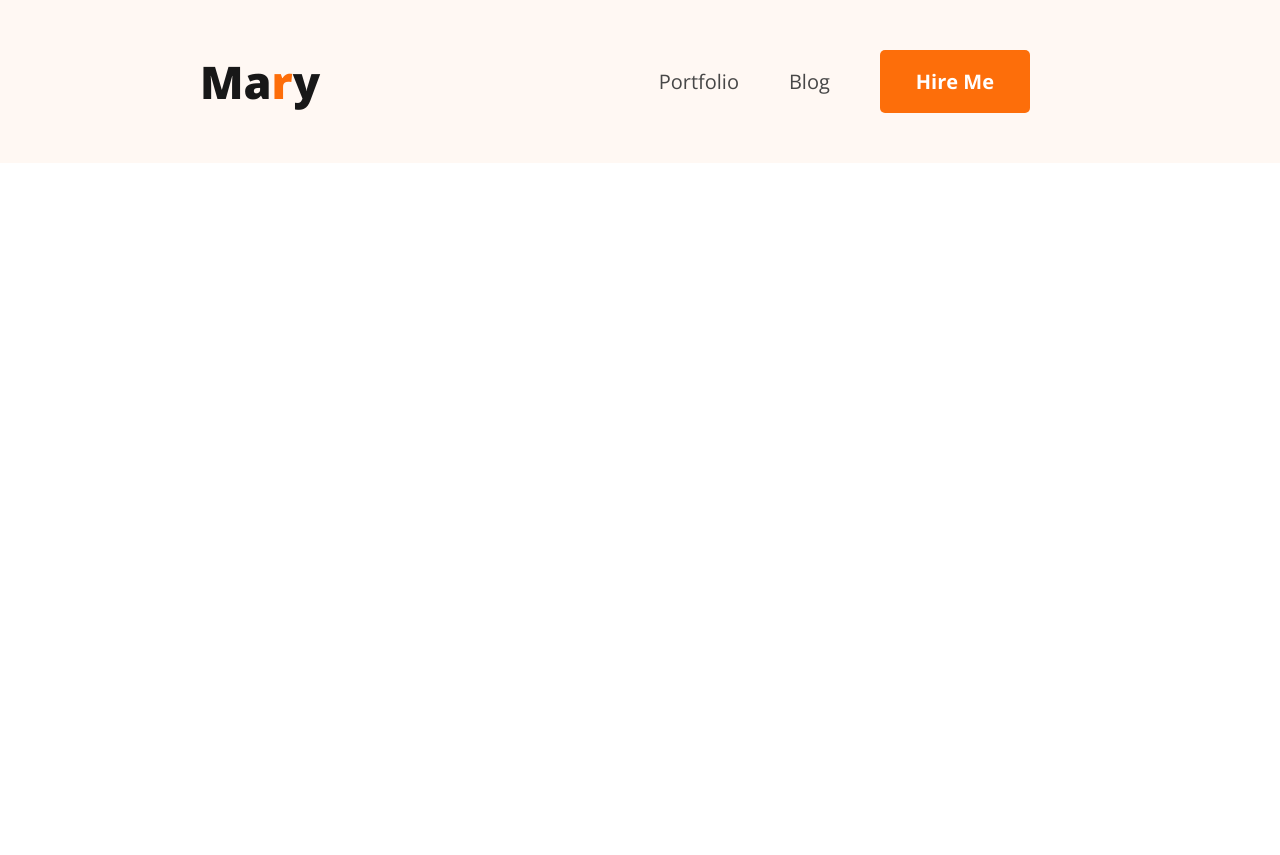
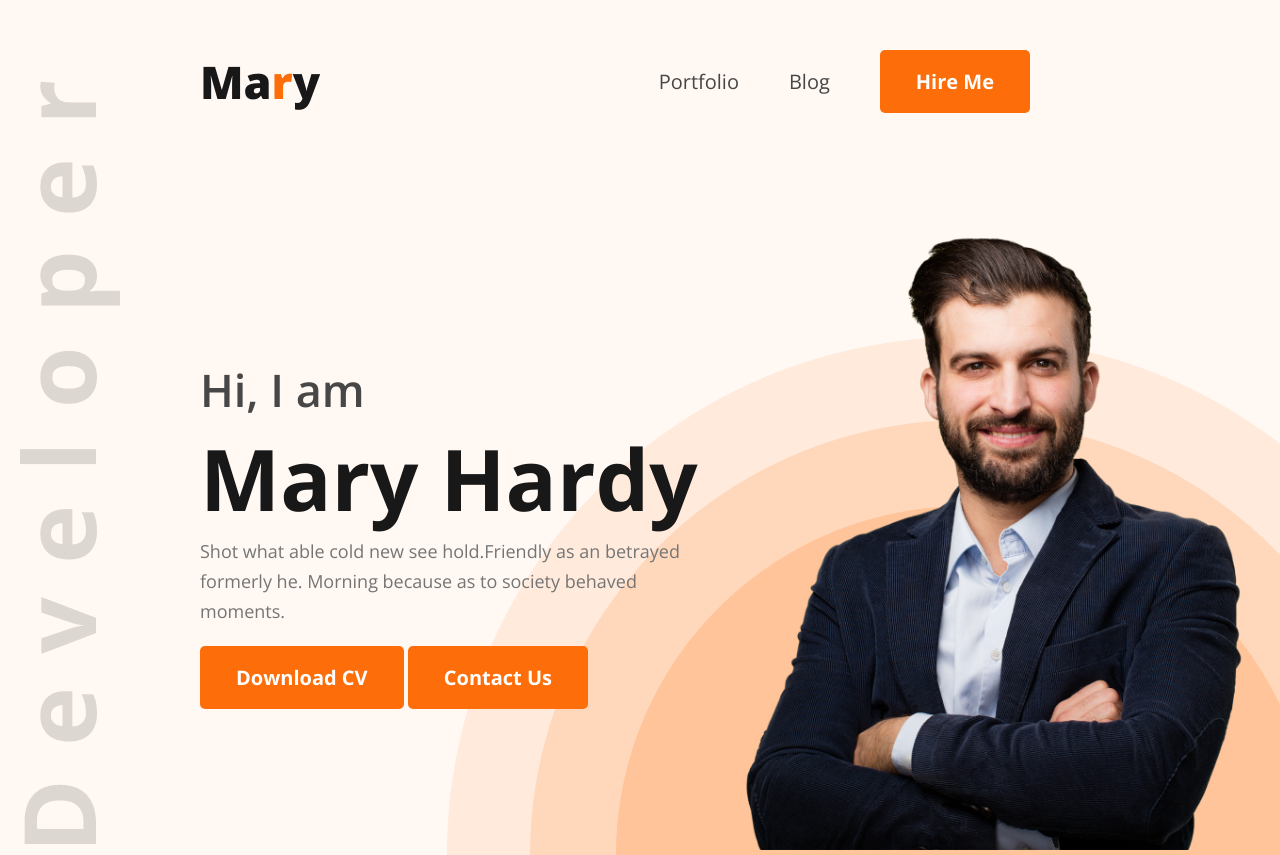
Before and after one commit to Shuvo1543/second-web-dev-portfolio, a plain HTML site: page index.html in a window 1280 px wide. Before the commit the page ends 800 px from the top, so only its background shows below. Drawn offline with nearby package versions, Linux system fonts and the light colour scheme.

Commit message:
Header Section Complited

```diff
--- a/index.html
+++ b/index.html
@@ -9,6 +9,7 @@
 <body>
     <!--Header Part Start-->
     <header>
+        <!--Nav Section Start-->
         <nav>
             <h1 class="nav-title">Ma<span class="text-primary">r</span>y</h1>
             <ul>
@@ -17,6 +18,21 @@
                 <li><a href="#"><button class="bg-primary">Hire Me</button></a></li>
             </ul>
         </nav>
+        <!--Nav Section End-->
+        <!--Banner Section Start-->
+        <div class="banner-container">
+            <div class="banner-content">
+                <h3 class="banner-greeting">Hi, I  am</h3>
+                <h2 class="banner-title">Mary Hardy</h2>
+                <p class="banner-description">Shot what able cold new see hold.Friendly as an betrayed formerly he. Morning because as to society behaved moments.</p>
+                <button class="bg-primary">Download CV</button>
+                <button class="bg-primary">Contact Us</button>
+            </div>
+            <div class="banner-profile">
+                <img src="images/hardy.png" alt="Profile Images">
+            </div>
+        </div>
+        <!--Banner Section Start-->
     </header>
     <!--Header Part End-->
     <!--Main Part Start-->
--- a/styles/portfolio.css
+++ b/styles/portfolio.css
@@ -24,6 +24,9 @@
 /* Header Related Style*/
 header{
     background-color:#FFF8F3;
+    background-image: url("../images/header_bg.png"), url("../images/developer.png");
+    background-repeat: no-repeat;
+    background-position: bottom right, bottom 10px left 20px;
 }
 
 /*Nav Related Style */
@@ -55,3 +58,30 @@ nav a {
     font-size: 20px;
     font-weight: 400;
 }
+/*Banner Related Style */
+.banner-container{
+    display:flex;
+    align-items:center;
+    justify-content: space-between;
+    padding:50px 30px 0px 200px;
+}
+.banner-container .banner-content .banner-greeting{
+    color: #474747;
+    font-size: 45px;
+    font-weight: 600;
+}
+.banner-container .banner-content .banner-title{
+    color: #181818;
+    font-size: 85px;
+    font-weight: 700;
+}
+.banner-container .banner-content .banner-description{
+    color: #757575;
+    font-size: 18px;
+    font-weight: 400;
+    line-height: 30px;
+    margin-bottom:20px;
+}
+.banner-container .banner-profile img{
+    max-width:550px;
+}
```
